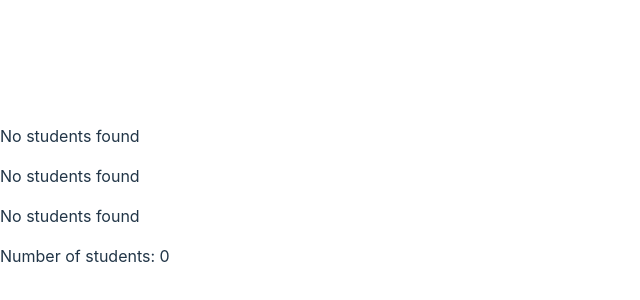
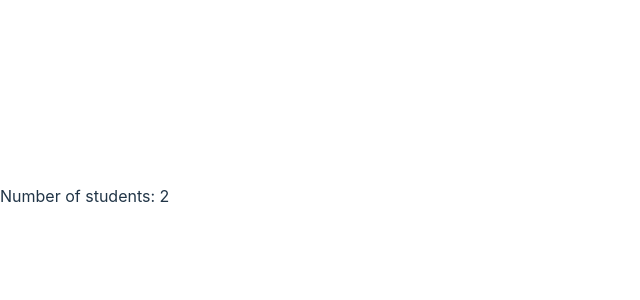
Before and after one commit to PayalKumari10/React-series, a React (Vite) app: page / in a window 1280 px wide. Shown: the part 204-504 px from the top of the page, without its empty margins (0-640 px from the left). Built offline with nearby package versions, Linux system fonts and the light colour scheme.

Commit message:
Boolean number

```diff
--- a/src/Practices.jsx
+++ b/src/Practices.jsx
@@ -1,5 +1,7 @@
 export const Practices = () =>{
-    const students = [];
+    // const students = [];     or
+    const students = [5,9];
+
     console.log(Boolean(students.length));
     console.log(students.length)
     return (
```
